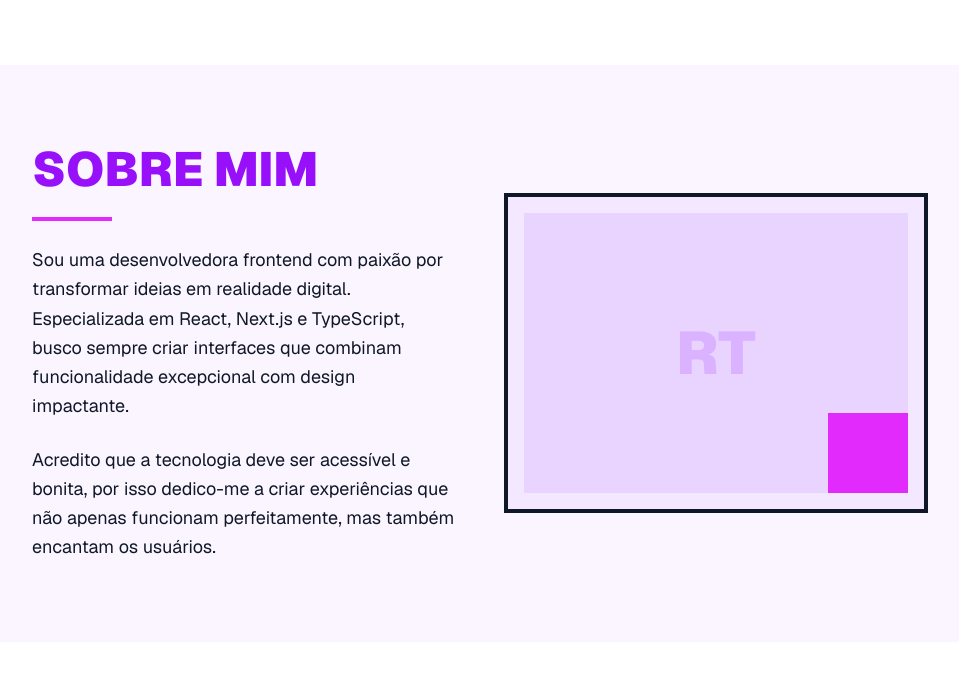
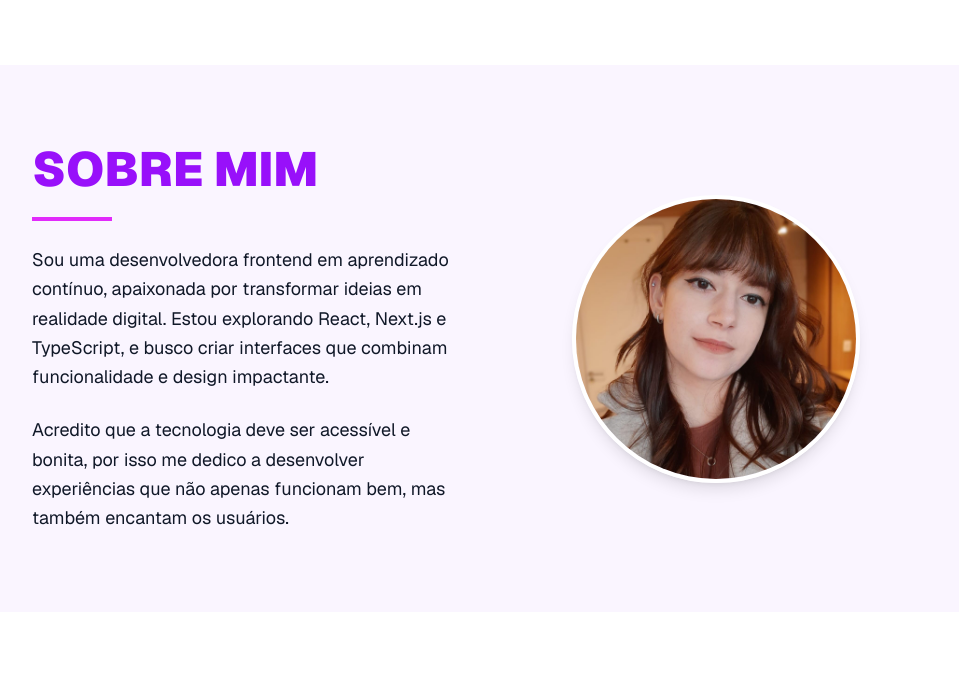
Before and after one commit to rafaelasv/landing-page, a Next.js app: page / in a window 1280 px wide. Shown: the part 619-1315 px from the top of the page, without its empty margins (160-1119 px from the left). Built offline with nearby package versions, Linux system fonts and the light colour scheme.

Commit message:
feat: update about me text and add photo

```diff
--- a/app/page.tsx
+++ b/app/page.tsx
@@ -49,32 +49,46 @@ export default function Home() {
       <section className="px-6 py-20 bg-purple-50">
         <div className="max-w-4xl mx-auto">
           <div className="grid md:grid-cols-2 gap-12 items-center">
+
+            {/* Texto */}
             <div className="space-y-6">
               <h2 className="text-4xl md:text-5xl font-black text-purple-600">SOBRE MIM</h2>
               <div className="w-20 h-1 bg-fuchsia-500" />
               <p className="text-lg leading-relaxed text-gray-900">
-                Sou uma desenvolvedora frontend com paixão por transformar ideias em realidade digital. Especializada em
-                React, Next.js e TypeScript, busco sempre criar interfaces que combinam funcionalidade excepcional com
-                design impactante.
+                Sou uma desenvolvedora frontend em aprendizado contínuo, apaixonada por transformar ideias em realidade digital. Estou explorando React, Next.js e TypeScript,
+                e busco criar interfaces que combinam funcionalidade e design impactante.
               </p>
               <p className="text-lg leading-relaxed text-gray-900">
-                Acredito que a tecnologia deve ser acessível e bonita, por isso dedico-me a criar experiências que não
-                apenas funcionam perfeitamente, mas também encantam os usuários.
+                Acredito que a tecnologia deve ser acessível e bonita, por isso me dedico a desenvolver experiências que não apenas funcionam bem,
+                mas também encantam os usuários.
               </p>
             </div>
 
-            <div className="relative">
-              <div className="w-full h-80 bg-purple-100 border-4 border-gray-900 relative overflow-hidden">
-                <div className="absolute inset-4 bg-purple-200" />
-                <div className="absolute bottom-4 right-4 w-20 h-20 bg-fuchsia-500" />
-                <div className="absolute top-1/2 left-1/2 transform -translate-x-1/2 -translate-y-1/2">
-                  <div className="text-6xl font-black text-purple-300">RT</div>
+            {/* Foto com hover */}
+            <div className="flex justify-center">
+              <div className="relative w-72 h-72 rounded-full overflow-hidden border-4 border-white shadow-lg group">
+
+                <img
+                  src="/images/sobremim.jpg"
+                  alt="Minha foto"
+                  className="w-full h-full object-cover transition-transform duration-300 group-hover:scale-105"
+                />
+
+                {/* Overlay */}
+                <div className="absolute inset-0 rounded-full bg-purple-700 opacity-0 transition-opacity duration-300 group-hover:opacity-30" />
+
+                {/* RT */}
+                <div className="absolute inset-0 flex items-center justify-center pointer-events-none">
+                  <div className="text-6xl font-black text-purple-300 opacity-0 transition-opacity duration-300 group-hover:opacity-100">
+                    RT
+                  </div>
                 </div>
               </div>
             </div>
           </div>
         </div>
       </section>
+
 
       {/* Projects Section */}
       <section id="projetos" className="px-6 py-20">
@@ -109,13 +123,13 @@ export default function Home() {
               <Card key={index} className="border-4 border-gray-900 hover:shadow-lg transition-shadow group bg-white">
                 <CardContent className="p-6 space-y-4">
                   <div className="h-40 w-full relative overflow-hidden rounded-md border-2 border-gray-900">
+
                     {/* Thumbnail */}
                     <img
                       src={project.thumbnail}
                       alt={project.title}
                       className="w-full h-full object-cover"
                     />
-
                   </div>
 
                   <h3 className="text-xl font-black text-purple-600 group-hover:text-fuchsia-500 transition-colors">
@@ -173,7 +187,7 @@ export default function Home() {
             >
               <a href="https://linkedin.com/in/rafaela-s-tavares" target="_blank" rel="noopener noreferrer">
                 <svg className="mr-2 h-5 w-5" viewBox="0 0 24 24" fill="currentColor">
-                  <path d="M20.447 20.452h-3.554v-5.569c0-1.328-.027-3.037-1.852-3.037-1.853 0-2.136 1.445-2.136 2.939v5.667H9.351V9h3.414v1.561h.046c.477-.9 1.637-1.85 3.37-1.85 3.601 0 4.267 2.37 4.267 5.455v6.286zM5.337 7.433c-1.144 0-2.063-.926-2.063-2.065 0-1.138.92-2.063 2.063-2.063 1.14 0 2.064.925 2.064 2.063 0 1.139-.925 2.065-2.064 2.065zm1.782 13.019H3.555V9h3.564v11.452zM22.225 0H1.771C.792 0 0 .774 0 1.729v20.542C0 23.227.792 24 1.771 24h20.451C23.2 24 24 23.227 24 22.271V1.729C24 .774 23.2 0 22.222 0h.003z"/>
+                  <path d="M20.447 20.452h-3.554v-5.569c0-1.328-.027-3.037-1.852-3.037-1.853 0-2.136 1.445-2.136 2.939v5.667H9.351V9h3.414v1.561h.046c.477-.9 1.637-1.85 3.37-1.85 3.601 0 4.267 2.37 4.267 5.455v6.286zM5.337 7.433c-1.144 0-2.063-.926-2.063-2.065 0-1.138.92-2.063 2.063-2.063 1.14 0 2.064.925 2.064 2.063 0 1.139-.925 2.065-2.064 2.065zm1.782 13.019H3.555V9h3.564v11.452zM22.225 0H1.771C.792 0 0 .774 0 1.729v20.542C0 23.227.792 24 1.771 24h20.451C23.2 24 24 23.227 24 22.271V1.729C24 .774 23.2 0 22.222 0h.003z" />
                 </svg>
                 LinkedIn
               </a>
@@ -186,7 +200,7 @@ export default function Home() {
             >
               <a href="https://github.com/rafaelasv" target="_blank" rel="noopener noreferrer">
                 <svg className="mr-2 h-5 w-5" viewBox="0 0 24 24" fill="currentColor">
-                  <path d="M12 0c-6.626 0-12 5.373-12 12 0 5.302 3.438 9.8 8.207 11.387.599.111.793-.261.793-.577v-2.234c-3.338.726-4.033-1.416-4.033-1.416-.546-1.387-1.333-1.756-1.333-1.756-1.089-.745.083-.729.083-.729 1.205.084 1.839 1.237 1.839 1.237 1.07 1.834 2.807 1.304 3.492.997.107-.775.418-1.305.762-1.604-2.665-.305-5.467-1.334-5.467-5.931 0-1.311.469-2.381 1.236-3.221-.124-.303-.535-1.524.117-3.176 0 0 1.008-.322 3.301 1.23.957-.266 1.983-.399 3.003-.404 1.02.005 2.047.138 3.006.404 2.291-1.552 3.297-1.23 3.297-1.23.653 1.653.242 2.874.118 3.176.77.84 1.235 1.911 1.235 3.221 0 4.609-2.807 5.624-5.479 5.921.43.372.823 1.102.823 2.222v3.293c0 .319.192.694.801.576 4.765-1.589 8.199-6.086 8.199-11.386 0-6.627-5.373-12-12-12z"/>
+                  <path d="M12 0c-6.626 0-12 5.373-12 12 0 5.302 3.438 9.8 8.207 11.387.599.111.793-.261.793-.577v-2.234c-3.338.726-4.033-1.416-4.033-1.416-.546-1.387-1.333-1.756-1.333-1.756-1.089-.745.083-.729.083-.729 1.205.084 1.839 1.237 1.839 1.237 1.07 1.834 2.807 1.304 3.492.997.107-.775.418-1.305.762-1.604-2.665-.305-5.467-1.334-5.467-5.931 0-1.311.469-2.381 1.236-3.221-.124-.303-.535-1.524.117-3.176 0 0 1.008-.322 3.301 1.23.957-.266 1.983-.399 3.003-.404 1.02.005 2.047.138 3.006.404 2.291-1.552 3.297-1.23 3.297-1.23.653 1.653.242 2.874.118 3.176.77.84 1.235 1.911 1.235 3.221 0 4.609-2.807 5.624-5.479 5.921.43.372.823 1.102.823 2.222v3.293c0 .319.192.694.801.576 4.765-1.589 8.199-6.086 8.199-11.386 0-6.627-5.373-12-12-12z" />
                 </svg>
                 GitHub
               </a>
```
Also changed, not shown: app/layout.tsx (line endings or trailing spaces), public/images/sobremim.jpg (added).
